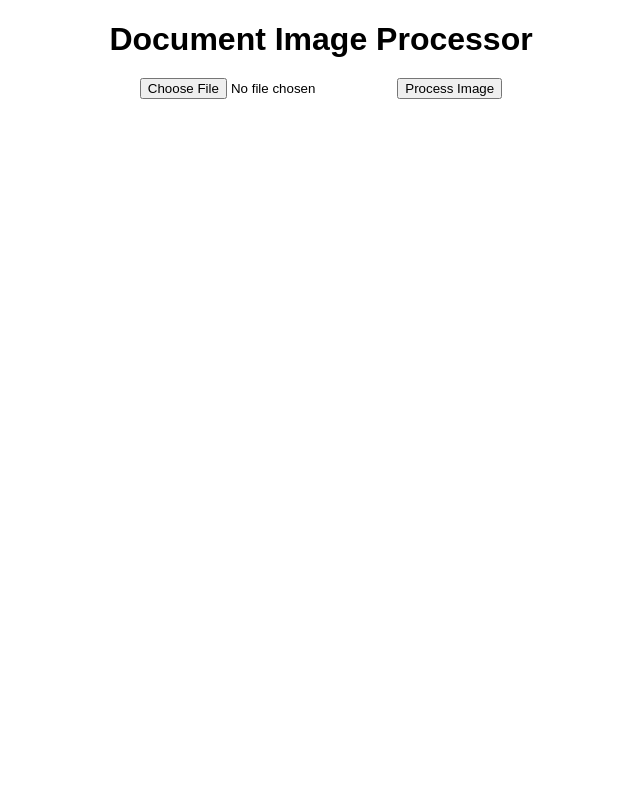
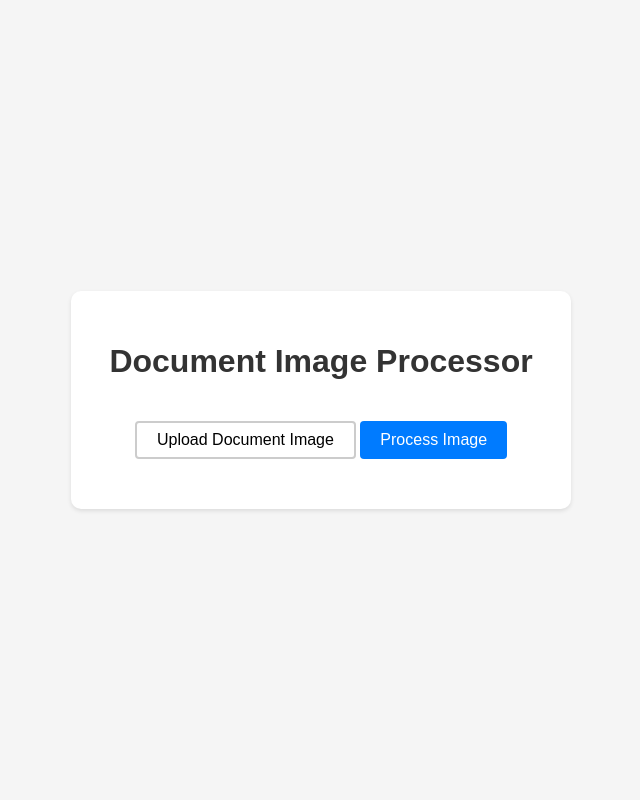
Before and after one commit to Fabreeeze/python_project_sem_5, a Flask app: page / in a window 1280 px wide. Shown: the whole page, without its empty margins (319-959 px from the left). Run offline with Flask 3, Linux system fonts and the light colour scheme.

Commit message:
tenth commit, did some styling changes

```diff
--- a/static/style.css
+++ b/static/style.css
@@ -1,16 +1,57 @@
 body {
     font-family: Arial, sans-serif;
+    background-color: #f5f5f5;
+    margin: 0;
+    display: flex;
+    justify-content: center;
+    align-items: center;
+    height: 100vh;
+}
+
+.container {
     text-align: center;
+    background-color: #fff;
+    padding: 30px;
+    border-radius: 10px;
+    box-shadow: 0 2px 4px rgba(0, 0, 0, 0.1);
+    max-width: 500px;
+    width: 100%;
+    box-sizing: border-box;
 }
 
 h1 {
-    margin-bottom: 20px;
+    color: #333;
 }
 
-form {
-    margin-bottom: 20px;
+.custom-file-upload {
+    border: 2px solid #ccc;
+    display: inline-block;
+    padding: 8px 20px;
+    cursor: pointer;
+    font-size: 16px;
+    border-radius: 4px;
+    background-color: #fff;
 }
 
+#imageUpload {
+    display: none;
+}
+
+button {
+    margin-top: 20px;
+    padding: 10px 20px;
+    font-size: 16px;
+    border: none;
+    background-color: #007bff;
+    color: #fff;
+    border-radius: 4px;
+    cursor: pointer;
+    transition: background-color 0.3s;
+}
+
+button:hover {
+    background-color: #0056b3;
+}
 #result {
     margin-top: 20px;
 }
--- a/templates/index.html
+++ b/templates/index.html
@@ -7,12 +7,17 @@
     <title>Document Image Processor</title>
 </head>
 <body>
-    <h1>Document Image Processor</h1>
-    <form action="/process_image" method="post" enctype="multipart/form-data">
-        <input type="file" name="file" accept="image/*" required>
-        <button type="submit">Process Image</button>
-    </form>
-    <div id="result"></div>
-    <script src="{{ url_for('static', filename='script.js') }}"></script>
+    <div class="container">
+        <h1>Document Image Processor</h1>
+        <form action="/upload" method="POST" enctype="multipart/form-data">
+            <label for="imageUpload" class="custom-file-upload">
+                <i class="fa fa-cloud-upload"></i> Upload Document Image
+            </label>
+            <input id="imageUpload" type="file" name="file" accept=".jpg, .jpeg, .png" required>
+            <button type="submit">Process Image</button>
+        </form>
+        <div id="result"></div>
+        <script src="{{ url_for('static', filename='script.js') }}"></script>
+    </div>
 </body>
 </html>
```
